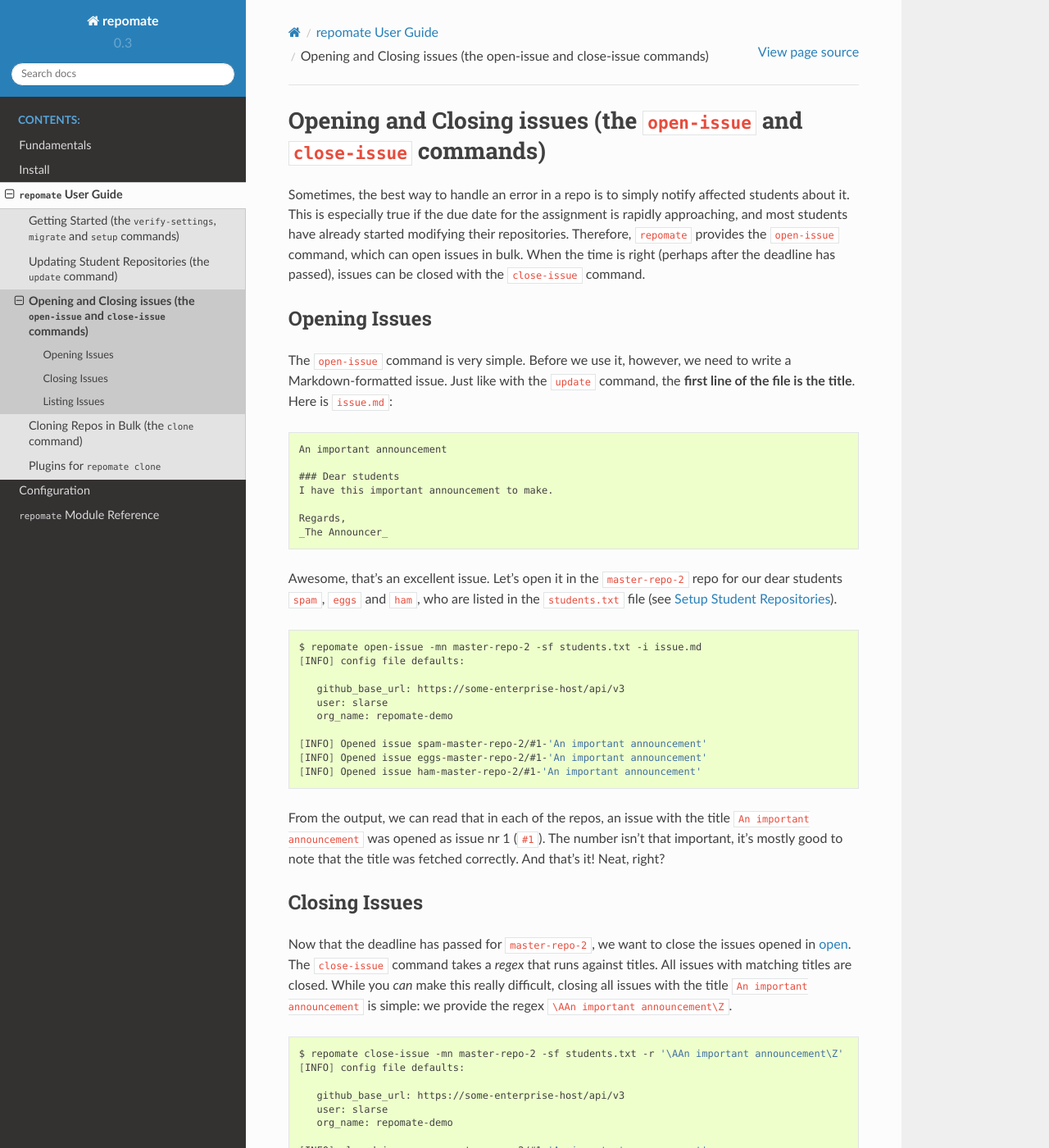
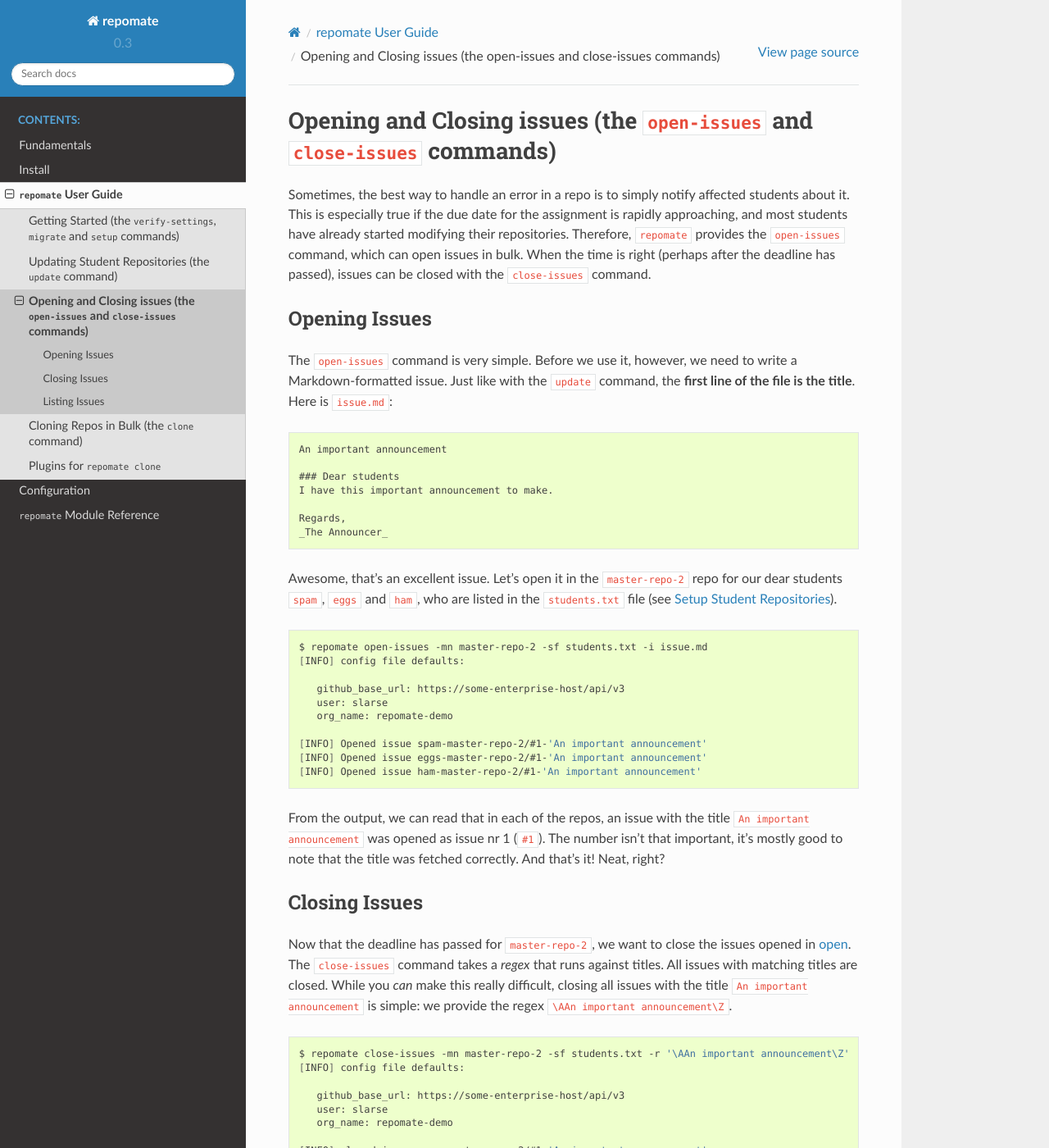
Before and after one commit to repobee/repobee, a Sphinx documentation site: the page built from docs/issues.rst, in a window 1280 px wide and 1400 px high. Shown: the whole window at 82% size. Built offline with Sphinx 7.4.7 and the Read the Docs theme 2.0.0, drawn with Linux system fonts in a browser that asks for light colours.

Commit message:
Rename open/close-issue to open/close-issues, #94, fix #95

```diff
--- a/docs/issues.rst
+++ b/docs/issues.rst
@@ -1,18 +1,18 @@
-Opening and Closing issues (the ``open-issue`` and ``close-issue`` commands)
+Opening and Closing issues (the ``open-issues`` and ``close-issues`` commands)
 ****************************************************************************
 Sometimes, the best way to handle an error in a repo is to simply notify
 affected students about it. This is especially true if the due date for the
 assignment is rapidly approaching, and most students have already started
 modifying their repositories. Therefore, ``repomate`` provides the
-``open-issue`` command, which can open issues in bulk. When the time is right
+``open-issues`` command, which can open issues in bulk. When the time is right
 (perhaps after the deadline has passed), issues can be closed with the
-``close-issue`` command.
+``close-issues`` command.
 
 .. _open:
 
 Opening Issues
 --------------
-The ``open-issue`` command is very simple. Before we use it, however, we need
+The ``open-issues`` command is very simple. Before we use it, however, we need
 to write a Markdown-formatted issue. Just like with the ``update`` command, the
 **first line of the file is the title**. Here is ``issue.md``:
 
@@ -32,7 +32,7 @@ for our dear students ``spam``, ``eggs`` and ``ham``, who are listed in the
 
 .. code-block:: bash
 
-    $ repomate open-issue -mn master-repo-2 -sf students.txt -i issue.md
+    $ repomate open-issues -mn master-repo-2 -sf students.txt -i issue.md
     [INFO] config file defaults:
 
        github_base_url: https://some-enterprise-host/api/v3
@@ -51,14 +51,14 @@ correctly. And that's it! Neat, right?
 Closing Issues
 --------------
 Now that the deadline has passed for ``master-repo-2``, we want to close the
-issues opened in open_. The ``close-issue`` command takes a *regex* that runs
+issues opened in open_. The ``close-issues`` command takes a *regex* that runs
 against titles. All issues with matching titles are closed. While you *can*
 make this really difficult, closing all issues with the title ``An important
 announcement`` is simple: we provide the regex ``\AAn important announcement\Z``.
 
 .. code-block:: bash
 
-    $ repomate close-issue -mn master-repo-2 -sf students.txt -r '\AAn important announcement\Z'
+    $ repomate close-issues -mn master-repo-2 -sf students.txt -r '\AAn important announcement\Z'
     [INFO] config file defaults:
 
        github_base_url: https://some-enterprise-host/api/v3
```
Also changed, not shown: README.md (+2 -2 lines), 1 other file.
